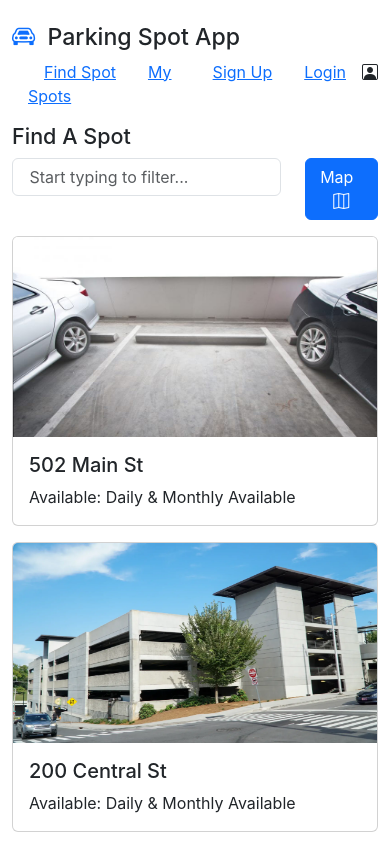
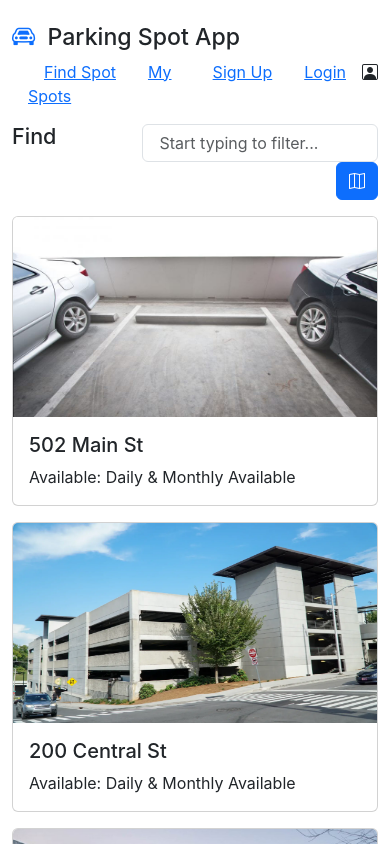
Before and after one commit to robmonday/parkspot, a React (Create React App) app: page /findspot in a window 390 px wide. Shown: the top 844 px of the page. Built offline with nearby package versions, Linux system fonts and the light colour scheme; data requests are answered from the project's data file.

Commit message:
updates including map toggle and many others

```diff
--- a/package.json
+++ b/package.json
@@ -18,7 +18,7 @@
   },
   "scripts": {
     "start": "react-scripts start",
-    "server": "json-server --port 3001 --watch db.json",
+    "server": "json-server --port 8080 --watch db.json",
     "build": "react-scripts build",
     "test": "react-scripts test",
     "eject": "react-scripts eject"
--- a/src/components/FindSpot.js
+++ b/src/components/FindSpot.js
@@ -1,6 +1,7 @@
 import { useState, useEffect } from 'react'
 
 import siteService from '../services/sites'
+import MapResults from './MapResults'
 
 import SearchBar from './SearchBar'
 import SearchResults from './SearchResults'
@@ -8,6 +9,7 @@ import SearchResults from './SearchResults'
 const FindSpot = () => {
   const [sites, setSites] = useState([])
   const [search, setSearch] = useState('')
+  const [mapDisplay, setMapDisplay] = useState(false)
 
   useEffect(() => {
     siteService.getAll().then((initialSites) => setSites(initialSites))
@@ -21,11 +23,23 @@ const FindSpot = () => {
     site.address.toLowerCase().includes(search)
   )
 
+  const handleMapToggle = () => {
+    setMapDisplay(!mapDisplay)
+  }
+
   return (
     <div>
-      <h4>Find A Spot</h4>
-      <SearchBar search={search} handleSearchChange={handleSearchChange} />
-      <SearchResults sites={filteredSites} />
+      <SearchBar
+        search={search}
+        handleSearchChange={handleSearchChange}
+        mapDisplay={mapDisplay}
+        handleMapToggle={handleMapToggle}
+      />
+      {mapDisplay ? (
+        <MapResults sites={filteredSites} />
+      ) : (
+        <SearchResults sites={filteredSites} />
+      )}
     </div>
   )
 }
--- /dev/null
+++ b/src/components/MapResults.js
@@ -0,0 +1,10 @@
+const MapResults = () => {
+  return (
+    <div
+      style={{ height: '500px' }}
+      className="col border border-primary mt-3"
+    ></div>
+  )
+}
+
+export default MapResults
--- a/src/components/SearchBar.js
+++ b/src/components/SearchBar.js
@@ -1,20 +1,40 @@
 import Button from 'react-bootstrap/Button'
 
-const SearchBar = ({ search, handleSearchChange }) => {
+const SearchBar = ({
+  search,
+  handleSearchChange,
+  mapDisplay,
+  handleMapToggle,
+}) => {
   return (
     <div class="row">
-      <div className="col col-9 col-sm-8 col-md-6 col-lg-5 col-xl-4">
+      <div className="col ">
+        <h4 className="">
+          Find<span className="d-none d-md-inline"> A Spot</span>
+        </h4>
+      </div>
+      <div className="col col-8 col-sm-7 col-md-6 col-lg-5 col-xl-4">
+        {!mapDisplay && (
           <input
-          className="form-control"
+            className="d-inline form-control"
             value={search}
             onChange={handleSearchChange}
             placeholder=" Start typing to filter..."
           />
+        )}
       </div>
       <div className="col d-flex justify-content-end">
-        <Button variant="primary">
-          Map &nbsp;<i className="bi bi-map"></i>
+        {!mapDisplay ? (
+          <Button variant="primary" onClick={handleMapToggle}>
+            <span className="d-none d-sm-inline">Map &nbsp;</span>
+            <i className="bi bi-map"></i>
           </Button>
+        ) : (
+          <Button variant="primary" onClick={handleMapToggle}>
+            <span className="d-none d-sm-inline">Grid &nbsp;</span>
+            <i class="bi bi-grid"></i>
+          </Button>
+        )}
       </div>
     </div>
   )
--- a/src/components/home.js
+++ b/src/components/home.js
@@ -3,10 +3,10 @@ const Home = () => {
     <>
       <br />
       <div class="jumbotron">
-        <h1 class="display-4">Hello, world!</h1>
+        <h1 class="display-4">Park Like You Own the Place</h1>
         <p class="lead">
-          This is a simple hero unit, a simple jumbotron-style component for
-          calling extra attention to featured content or information.
+          Real parking spaces created by private property owners ... more
+          convenient than the parking lot everyone knows about.
         </p>
         <hr class="my-4" />
         <p>
```
Lines whose indentation alone changed are shown as unchanged.
